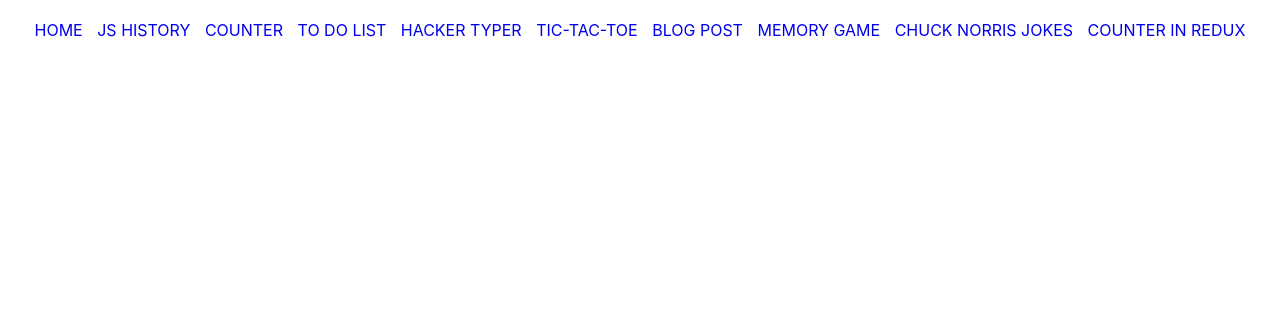
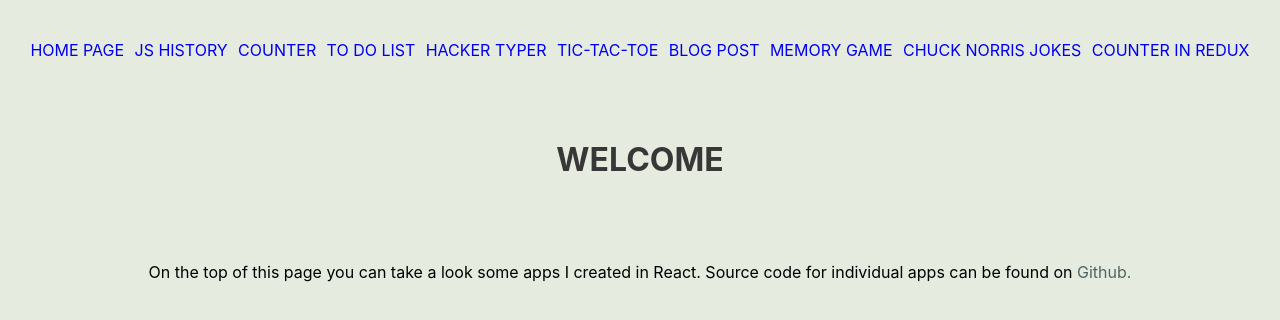
Before and after one commit to nicoleholubkova/React-apps, a React (Create React App) app: page /HomePage in a window 1280 px wide. Shown: the top 320 px of the page. Built offline with nearby package versions, Linux system fonts and the light colour scheme.

Commit message:
final update

```diff
--- a/src/App.tsx
+++ b/src/App.tsx
@@ -2,35 +2,18 @@ import "./App.css";
 import { ChunkNorris } from "./chunkNorris/ChunkNorrisApp";
 import { CounterInRedux, store } from "./counterInRedux/CounterApp";
 import { HackerTyper } from "./hackertyper/HackerTyper";
+import { HomePage } from "./HomePage";
 import { JSHistory } from "./JSHistoryPublicWeb/History";
 import { Link, Route, BrowserRouter as Router, Switch } from "react-router-dom";
 import { MemoryGameApp } from "./memoryGame/MemoryGameApp";
 import { MyStateComp } from "./counter/Root";
 import { PostListApp } from "./blogPost/PostListApp";
 import { Provider } from "react-redux";
+import { Theme } from "./Themes";
 import { TicTacToeApp } from "./tic-tac-toe/TicTacToeApp";
 import { ToDoApp } from "./todo/ToDoApp";
 import { text } from "./hackertyper/Code";
 import styled from "styled-components";
-
-const DivWrapper = styled.div`
-  display: flex;
-  justify-content: space-evenly;
-  margin: 20px;
-  a {
-    text-decoration: none;
-    text-transform: uppercase;
-  }
-  a:hover {
-    color: red;
-  }
-`;
-
-const Paragraph = styled.p`
-  font-size: 180px;
-  text-align: center;
-`;
-
 export default function App() {
   return (
     <Router>
@@ -38,7 +21,7 @@ export default function App() {
         <nav>
           <DivWrapper>
             <div>
-              <Link to="/">Home</Link>
+              <Link to="/HomePage">Home page</Link>
             </div>
             <div>
               <Link to="/JSHistoryPublicWeb">JS history</Link>
@@ -71,6 +54,9 @@ export default function App() {
         </nav>
 
         <Switch>
+          <Route path="/HomePage">
+            <HomePage />
+          </Route>
           <Route path="/JSHistoryPublicWeb">
             <JSHistory />
           </Route>
@@ -100,16 +86,22 @@ export default function App() {
               <CounterInRedux />
             </Route>
           </Provider>
-
-          <Route path="/">
-            <Paragraph>&#128144;</Paragraph>
-          </Route>
         </Switch>
       </div>
     </Router>
   );
 }
 
-function Home() {
-  return <h2>Home</h2>;
-}
+const DivWrapper = styled.div`
+  display: flex;
+  justify-content: space-evenly;
+  margin: 20px;
+  margin-top: 40px;
+  a {
+    text-decoration: none;
+    text-transform: uppercase;
+  }
+  a:hover {
+    color: ${Theme.primaryColor};
+  }
+`;
--- /dev/null
+++ b/src/HomePage.tsx
@@ -0,0 +1,47 @@
+import { Helmet } from "react-helmet";
+import { Theme } from "./Themes";
+import styled from "styled-components";
+
+export function HomePage() {
+  return (
+    <div>
+      <Helmet>
+        <style>{`body { background-color: ${Theme.secondaryColor};`}</style>
+      </Helmet>
+      <H1>Welcome </H1>
+      <Paragraph>
+        On the top of this page you can take a look some apps I created in
+        React. Source code for individual apps can be found on{" "}
+        <Link
+          href="https://github.com/nicoleholubkova/React-apps"
+          target="_blank"
+        >
+          Github.
+        </Link>
+      </Paragraph>
+    </div>
+  );
+}
+
+const H1 = styled.h1`
+  text-align: center;
+  margin-top: 80px;
+  text-transform: uppercase;
+  color: ${Theme.tertiaryColor};
+`;
+
+const Paragraph = styled.p`
+  text-align: center;
+  margin-top: 70px;
+  line-height: 2.9;
+  color: #${Theme.quaternaryColor};
+`;
+
+const Link = styled.a`
+  text-decoration: none;
+  color: ${Theme.quinaryColor};
+
+  &:hover {
+    color: ${Theme.tertiaryColor};
+  }
+`;
--- /dev/null
+++ b/src/Themes.ts
@@ -0,0 +1,7 @@
+export const Theme = {
+  primaryColor: "#f24236",
+  secondaryColor: "#E6EBE0",
+  tertiaryColor: "#373737",
+  quaternaryColor: "#152614",
+  quinaryColor: "#4c6663",
+};
--- a/src/counter/Root.tsx
+++ b/src/counter/Root.tsx
@@ -1,34 +1,6 @@
 import { Theme } from "./theme";
 import React from "react";
 import styled from "styled-components";
-
-const H1 = styled.h1`
-  text-align: center;
-  font-family: ${Theme.quinary};
-  padding: 40px 0;
-  color: ${Theme.primaryColor};
-`;
-
-const Button = styled.button`
-  text-align: center;
-  font-family: ${Theme.senary};
-  padding: 10px 20px;
-  margin: 8px;
-  position: relative;
-  left: calc(50% - 141px);
-  text-transform: uppercase;
-  background: ${Theme.secondaryColor};
-  color: ${Theme.quaternaryColor};
-  border-radius: 5px;
-  cursor: pointer;
-  font-weight: bold;
-`;
-const DivWrapper = styled.div`
-  background-color: ${Theme.tertiaryColor};
-  margin: 160px 340px;
-  padding: 20px 20px 65px;
-  border-radius: 50%;
-`;
 
 export class MyStateComp extends React.Component<{}, { count: number }> {
   constructor(props) {
@@ -64,3 +36,31 @@ export class MyStateComp extends React.Component<{}, { count: number }> {
     );
   }
 }
+
+const H1 = styled.h1`
+  text-align: center;
+  font-family: ${Theme.quinary};
+  padding: 40px 0;
+  color: ${Theme.primaryColor};
+`;
+
+const Button = styled.button`
+  text-align: center;
+  font-family: ${Theme.senary};
+  padding: 10px 20px;
+  margin: 8px;
+  position: relative;
+  left: calc(50% - 141px);
+  text-transform: uppercase;
+  background: ${Theme.secondaryColor};
+  color: ${Theme.quaternaryColor};
+  border-radius: 5px;
+  cursor: pointer;
+  font-weight: bold;
+`;
+const DivWrapper = styled.div`
+  background-color: ${Theme.tertiaryColor};
+  margin: 160px 340px;
+  padding: 20px 20px 65px;
+  border-radius: 50%;
+`;
--- a/src/tic-tac-toe/TicTacToeApp.tsx
+++ b/src/tic-tac-toe/TicTacToeApp.tsx
@@ -5,22 +5,6 @@ import { inherits } from "util";
 import { themes } from "./theme";
 import React, { Component } from "react";
 import styled from "styled-components";
-
-const H1 = styled.h1`
-  text-align: center;
-  font-size: 40px;
-  font-family: ${themes.primaryFont};
-  margin: 50px 0 30px 0;
-`;
-
-const Button = styled.button`
-  text-align: center;
-  position: relative;
-  left: calc(50% - 58px);
-  margin: 0 20px 20px 20px;
-  padding: 5px 10px;
-`;
-
 export interface SquareData {
   value: string;
 }
@@ -139,3 +123,18 @@ export const TicTacToeApp = React.memo(
     );
   })
 );
+
+const H1 = styled.h1`
+  text-align: center;
+  font-size: 40px;
+  font-family: ${themes.primaryFont};
+  margin: 50px 0 30px 0;
+`;
+
+const Button = styled.button`
+  text-align: center;
+  position: relative;
+  left: calc(50% - 58px);
+  margin: 0 20px 20px 20px;
+  padding: 5px 10px;
+`;
--- a/src/tic-tac-toe/TicTacToeBoard.tsx
+++ b/src/tic-tac-toe/TicTacToeBoard.tsx
@@ -3,12 +3,6 @@ import { TicTacToeSquare } from "./TicTacToeSquare";
 import React from "react";
 import styled from "styled-components";
 
-const DivWrapper = styled.div`
-  margin: 50px auto 100px auto;
-  max-width: 540px;
-  display: flex;
-  flex-wrap: wrap;
-`;
 interface BoardProps {
   squares: SquareData[];
   onClick: (number) => void;
@@ -35,3 +29,10 @@ export class TicTacToeBoard extends React.PureComponent<BoardProps, {}> {
     );
   }
 }
+
+const DivWrapper = styled.div`
+  margin: 50px auto 100px auto;
+  max-width: 540px;
+  display: flex;
+  flex-wrap: wrap;
+`;
--- a/src/tic-tac-toe/TicTacToeHeader.tsx
+++ b/src/tic-tac-toe/TicTacToeHeader.tsx
@@ -1,11 +1,6 @@
 import React from "react";
 import styled from "styled-components";
 
-const DivWrapper = styled.div`
-  text-align: center;
-  margin-bottom: 40px;
-  line-height: 2;
-`;
 interface HeaderProps {
   turn: string;
   counter: number;
@@ -21,3 +16,9 @@ export class TicTacToeHeader extends React.Component<HeaderProps, {}> {
     );
   }
 }
+
+const DivWrapper = styled.div`
+  text-align: center;
+  margin-bottom: 40px;
+  line-height: 2;
+`;
--- a/src/tic-tac-toe/TicTacToeSquare.tsx
+++ b/src/tic-tac-toe/TicTacToeSquare.tsx
@@ -2,17 +2,6 @@ import { SquareData } from "./TicTacToeApp";
 import { themes } from "./theme";
 import React from "react";
 import styled from "styled-components";
-
-const DivWrapper = styled.div`
-  border: 2px solid ${themes.secondaryColor};
-  background-color: ${themes.primaryColor};
-  color: ${themes.secondaryColor};
-  min-width: 50px;
-  height: 50px;
-  text-align: center;
-  font-size: 30px;
-`;
-
 interface SquareProps {
   squareData: SquareData;
   id: number;
@@ -32,3 +21,13 @@ export class TicTacToeSquare extends React.Component<SquareProps, {}> {
     );
   }
 }
+
+const DivWrapper = styled.div`
+  border: 2px solid ${themes.secondaryColor};
+  background-color: ${themes.primaryColor};
+  color: ${themes.secondaryColor};
+  min-width: 50px;
+  height: 50px;
+  text-align: center;
+  font-size: 30px;
+`;
--- a/src/todo/ToDo.tsx
+++ b/src/todo/ToDo.tsx
@@ -1,51 +1,6 @@
 import { Theme } from "./theme";
 import React from "react";
 import styled from "styled-components";
-
-const InputCheckbox = styled.input`
-  outline: none;
-  cursor: pointer;
-  width: 1.3em;
-  height: 1.3em;
-  background-color: ${Theme.tertiaryColor};
-  border: 1px solid #ddd;
-`;
-
-const DivWrapperItem = styled.div`
-  padding: 13px;
-`;
-const Ul = styled.ul`
-  padding-left: 0;
-  display: inline;
-`;
-
-const DivWrapperInput = styled.div`
-  margin-bottom: 13px;
-`;
-
-const Input = styled.input`
-  padding: 10px 60px 10px 80px;
-  font-family: ${Theme.secondaryFont};
-  font-size: 20px;
-  width: calc(100% - 141px);
-  border: none;
-  border-bottom: 1px solid #ededed;
-
-  &:focus {
-    outline: none;
-  }
-`;
-
-const DivWrapperLi = styled.div<{ checked: boolean }>`
-  border-bottom: 1px solid #ededed;
-  font-size: 18px;
-  margin: -23px -13px 0 -14px;
-  padding-left: 13%;
-  padding-bottom: 2%;
-  text-decoration: ${(props) => (props.checked ? "line-through" : "none")};
-  color: ${(props) => (props.checked ? "#787878" : "black")};
-`;
-
 interface ToDoItem {
   id: number;
   value: string;
@@ -144,3 +99,47 @@ class ToDoForm extends React.Component<
 }
 
 export { ToDoForm, ToDoList };
+
+const InputCheckbox = styled.input`
+  outline: none;
+  cursor: pointer;
+  width: 1.3em;
+  height: 1.3em;
+  background-color: ${Theme.tertiaryColor};
+  border: 1px solid ${Theme.quaternaryColor};
+`;
+
+const DivWrapperItem = styled.div`
+  padding: 13px;
+`;
+const Ul = styled.ul`
+  padding-left: 0;
+  display: inline;
+`;
+
+const DivWrapperInput = styled.div`
+  margin-bottom: 13px;
+`;
+
+const Input = styled.input`
+  padding: 10px 60px 10px 80px;
+  font-family: ${Theme.secondaryFont};
+  font-size: 20px;
+  width: calc(100% - 141px);
+  border: none;
+  border-bottom: 1px solid ${Theme.quinaryColor};
+
+  &:focus {
+    outline: none;
+  }
+`;
+
+const DivWrapperLi = styled.div<{ checked: boolean }>`
+  border-bottom: 1px solid ${Theme.quinaryColor};
+  font-size: 18px;
+  margin: -23px -13px 0 -14px;
+  padding-left: 13%;
+  padding-bottom: 2%;
+  text-decoration: ${(props) => (props.checked ? "line-through" : "none")};
+  color: ${(props) => (props.checked ? "#787878" : "black")};
+`;
--- a/src/todo/theme.ts
+++ b/src/todo/theme.ts
@@ -2,8 +2,8 @@ export const Theme = {
   primaryColor: "#777",
   secondaryColor: "rgba(175, 47, 47, 0.15)",
   tertiaryColor: "white",
-  quaternaryColor: "white",
-  quinary: "Brush Script MT, cursive",
+  quaternaryColor: "#ddd",
+  quinaryColor: "#ededed",
   primaryShadow:
     "0 2px 4px 0 rgba(0, 0, 0, 0.2), 0 25px 50px 0 rgba(0, 0, 0, 0.1)",
   primaryFont: "Helvetica Neue, Helvetica, Arial, sans-serif",
```
